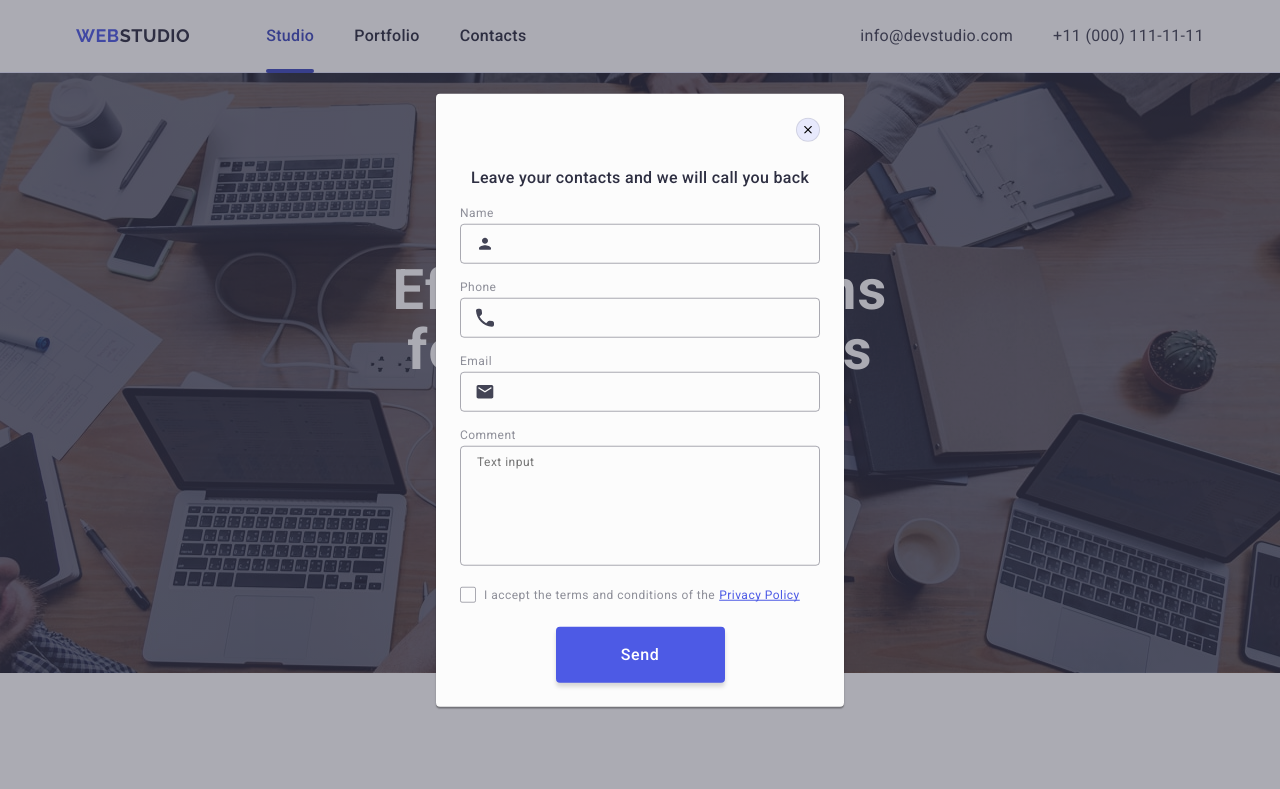
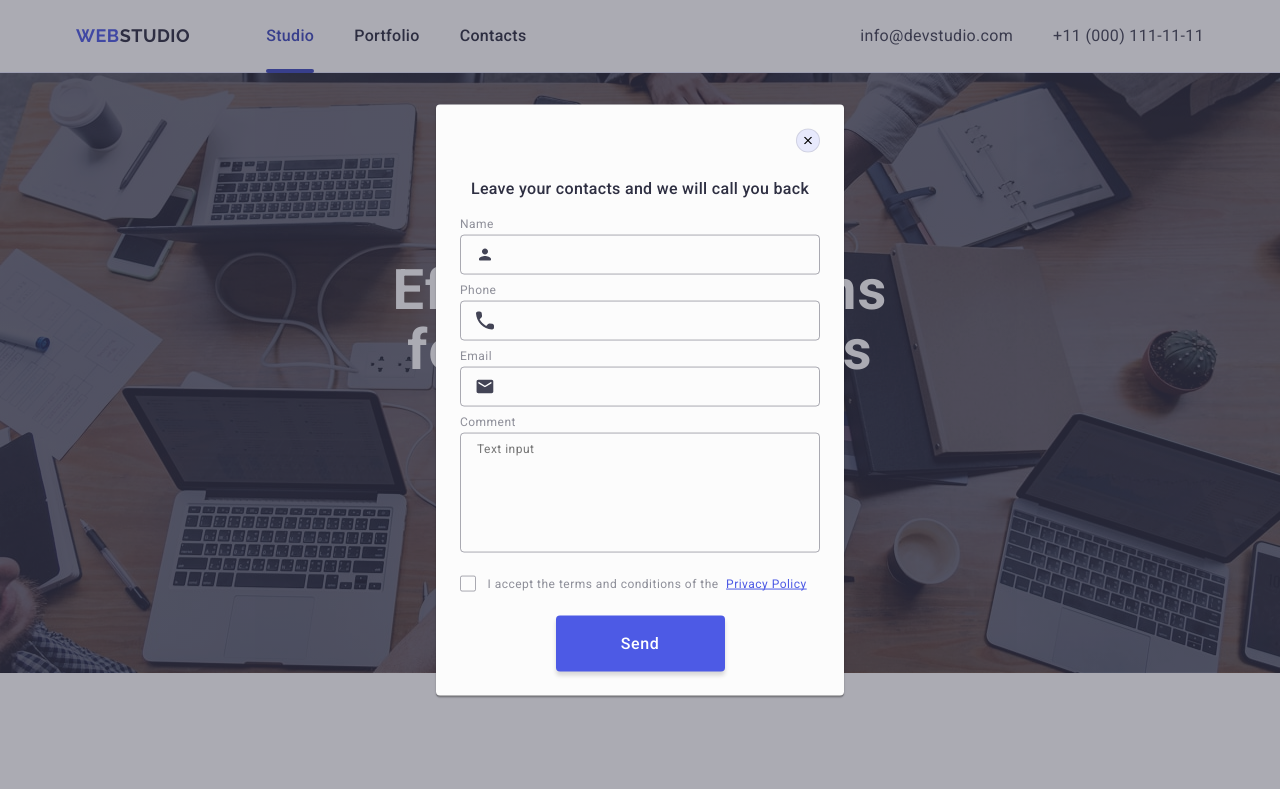
Before and after one commit to MaxMolodid/goit-markup-hw-05, a plain HTML site: page index.html in a window 1280 px wide. Shown: the top 789 px of the page. Drawn offline with nearby package versions, Linux system fonts and the light colour scheme.

Commit message:
add all files

```diff
--- a/css/styles.css
+++ b/css/styles.css
@@ -684,11 +684,6 @@ img {
   margin-bottom: 16px;
 }
 
-.contact-form .form-group {
-  position: relative;
-  margin-bottom: 16px;
-}
-
 .form-group {
   position: relative;
   margin-bottom: 8px;
@@ -771,9 +766,6 @@ img {
   line-height: 1.17;
   letter-spacing: 0.04em;
   color: #8e8f99;
-  cursor: pointer;
-  display: flex;
-  align-items: center;
 }
 
 .span-custom-icon {
```
